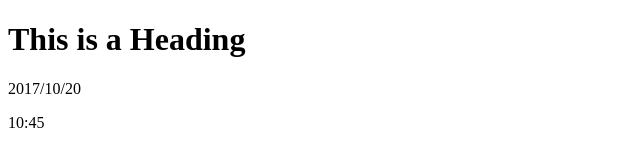
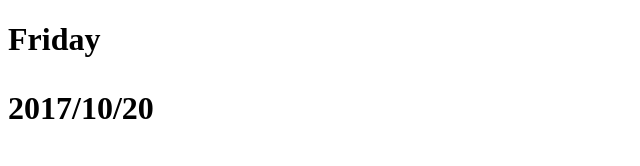
Before and after one commit to sankoneko/sankoneko.github.io, a plain HTML site: page index.html in a window 1280 px wide. Shown: the whole page, without its empty margins (0-640 px from the left). Drawn offline with Linux system fonts and the light colour scheme.

Commit message:
Update index.html

```diff
--- a/index.html
+++ b/index.html
@@ -5,9 +5,8 @@
 </head>
 <body>
 
-<h1>This is a Heading</h1>
+<h1>Friday</p>
 <p>2017/10/20</p>
-<p>10:45</p>
 
 </body>
 </html>
```
